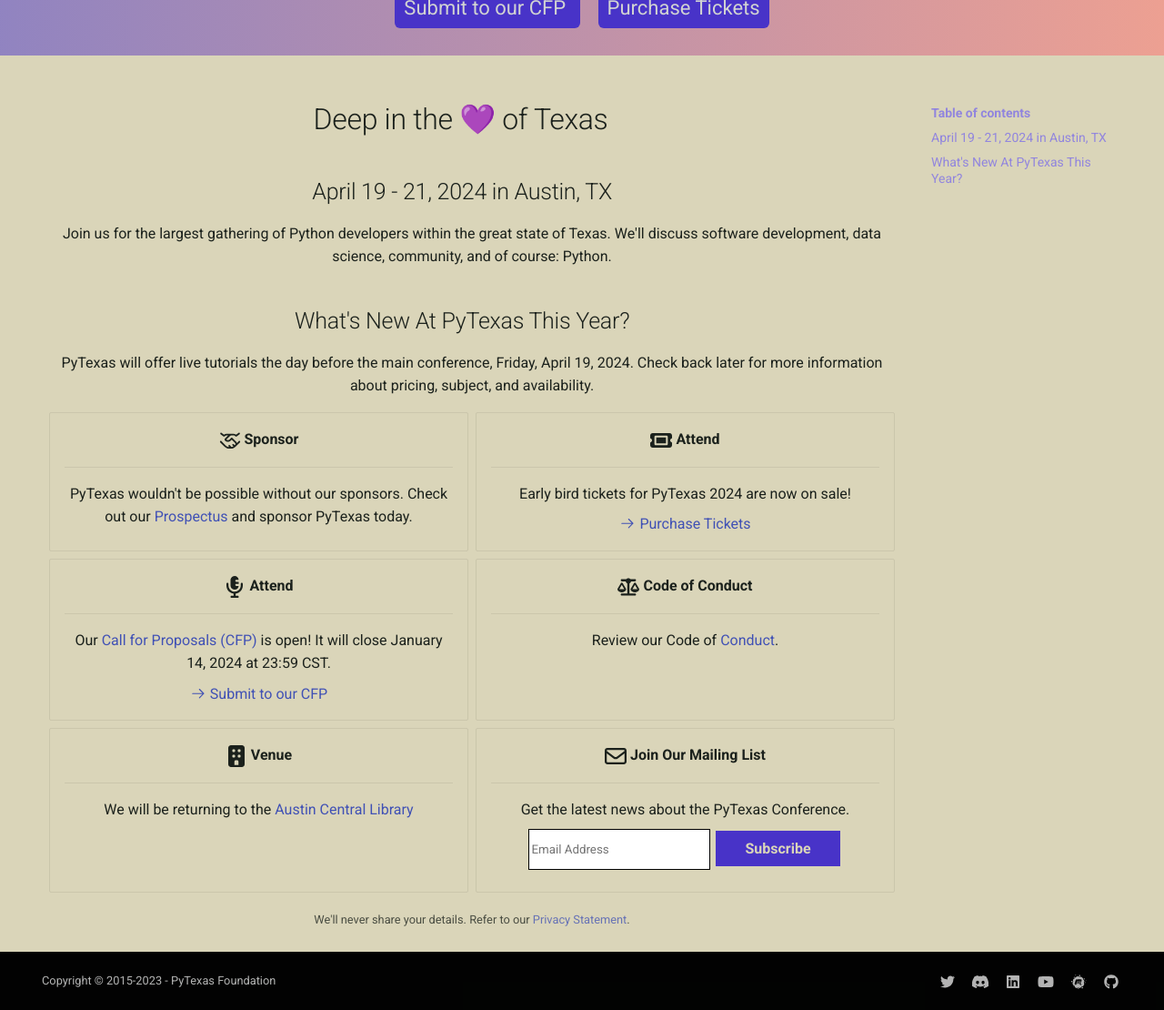
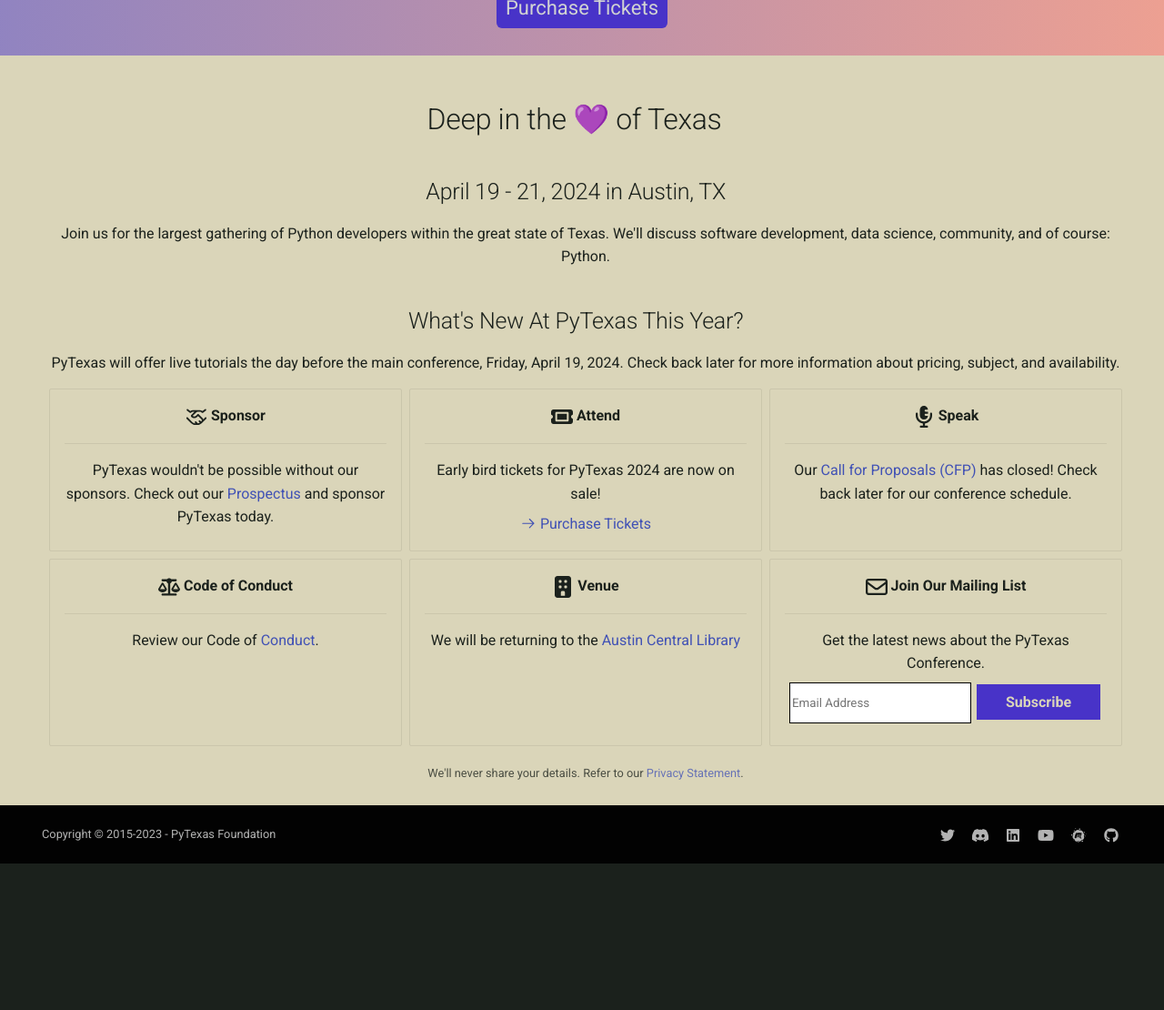
Before and after one commit to pytexas/2024, an MkDocs documentation site: the page built from docs/index.md, in a window 1280 px wide and 1400 px high, scrolled down 410 px, cut to the strip 290-1400 px from the top of the window. Shown: the whole strip at 91% size. Built offline with MkDocs 1.6.1 and Material for MkDocs 9.7.7, drawn with Linux system fonts in a browser that asks for light colours; comment, search, counter and statistics services are not loaded; after the commit the page ends 1649 px from its top, so only the background shows below that.

Commit message:
fixing toc and removing CFP stuff

```diff
--- a/docs/index.md
+++ b/docs/index.md
@@ -30,13 +30,11 @@
 
     [:octicons-arrow-right-24: Purchase Tickets](https://pretix.eu/pytexas/2024/)
 
--   :fontawesome-solid-microphone-lines:{ .lg .middle} __Attend__
+-   :fontawesome-solid-microphone-lines:{ .lg .middle} __Speak__
 
     ---
 
-    Our [Call for Proposals (CFP)](https://pretalx.com/pytexas-2024/) is open! It will close January 14, 2024 at 23:59 CST.
-
-    [:octicons-arrow-right-24: Submit to our CFP](https://pretalx.com/pytexas-2024/)
+    Our [Call for Proposals (CFP)](https://pretalx.com/pytexas-2024/) has closed! Check back later for our conference schedule.
 
 -   :fontawesome-solid-scale-balanced:{ .lg .middle} __Code of Conduct__
 
--- a/mkdocs.yml
+++ b/mkdocs.yml
@@ -18,6 +18,7 @@
     - navigation.tabs.sticky
     - navigation.top
     - navigation.tracking
+    - toc.integrate
     - toc.follow
   palette:
     - scheme: pytx2024_light
@@ -50,7 +51,6 @@
   - Sponsors:
     - sponsors/sponsor-us.md
     - sponsors/our-sponsors.md
-  - Speaking: schedule/speaking.md
   - Schedule:
     - Keynote Speakers: schedule/keynotes.md
   #- Talks: schedule/talks.md
--- a/overrides/home.html
+++ b/overrides/home.html
@@ -25,15 +25,15 @@
 <div class="pytx-hero pytx-container">
     <img src="assets/images/2024_wdots.svg" class="pytx-hero__image"/>
     <div class="pytx-hero__content">
-        <a href="https://pretalx.com/pytexas-2024/" class="pytx-button pytx-button--primary">
-            Submit to our CFP
-        </a>
         <a href="https://pretix.eu/pytexas/2024/" class="pytx-button pytx-button--primary">
           Purchase Tickets
         </a>
     </div>
 </div>
 {% endblock %}
+{% block toc %}
+<p>shit</p>
+{% endblock %}
 {% block content %}
     <div style="text-align: center;">
         {% include "partials/content.html" %}
```
